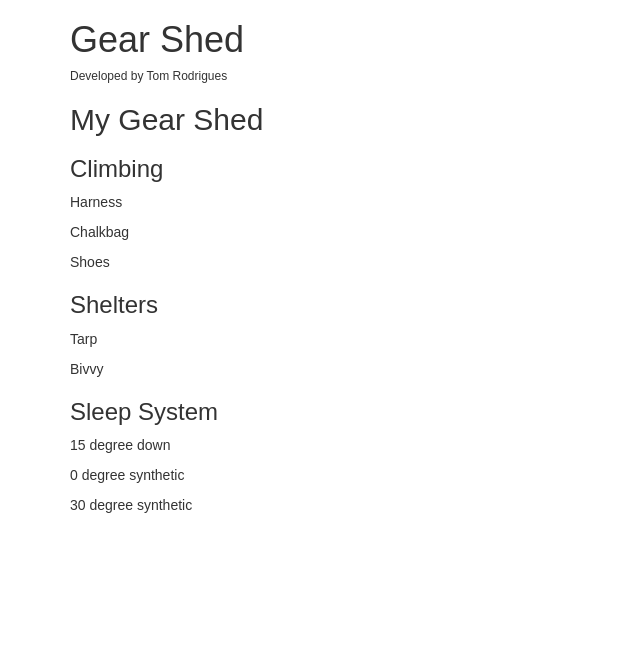
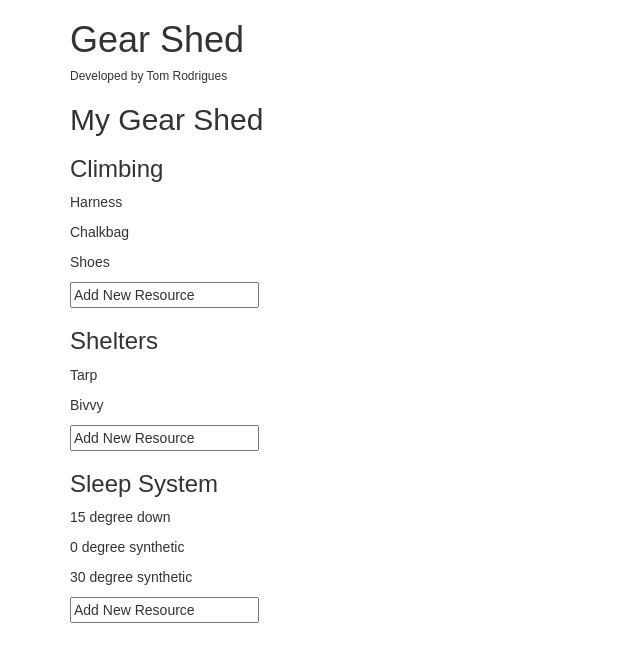
Before and after one commit to TomJRodrigues/gear-shed, a React (Create React App) app: page / in a window 1280 px wide. Shown: the top 662 px of the page, without its empty margins (0-640 px from the left). Built offline with nearby package versions, Linux system fonts and the light colour scheme.

Commit message:
Handles input change

```diff
--- a/src/Category.js
+++ b/src/Category.js
@@ -6,14 +6,25 @@
 		super(props);
 
 		//function binding
-
+		this.handleInputChange = this.handleInputChange.bind(this);
 
 		//state
-
+		this.state = {
+			name: "Add New Resource",
+		}
 
 	}
 
 	//functions
+
+	handleInputChange(event) {    // allows typing in input fields and checking boxes
+    const target = event.target;
+    const value = target.type === 'checkbox' ? target.checked : target.value;
+    const name = target.name;
+    this.setState({
+      [name]: value
+    });
+  }
 
   render() {
     return (
@@ -27,6 +38,9 @@
       			/>
       		)}
       	)}
+      	<form>
+      		<input type="text" name="name" value={this.state.name} onChange={this.handleInputChange}/>
+      	</form>
       </div>
     );
   }
```
